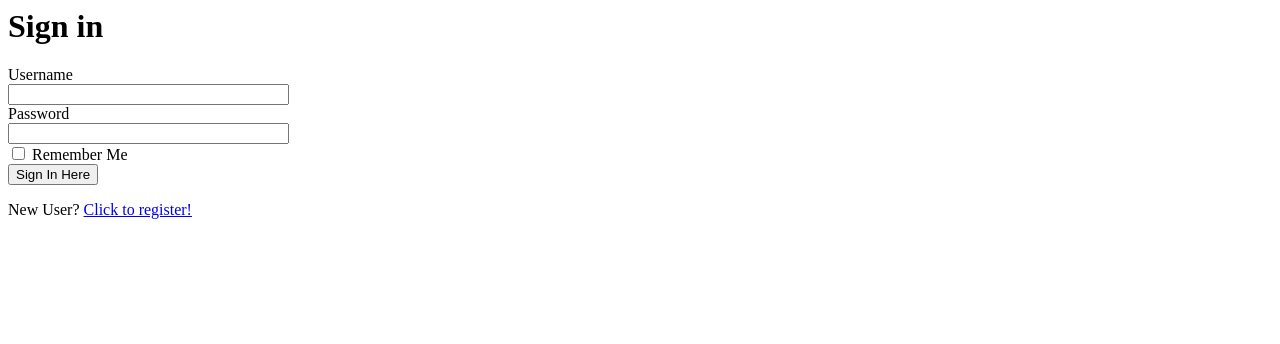
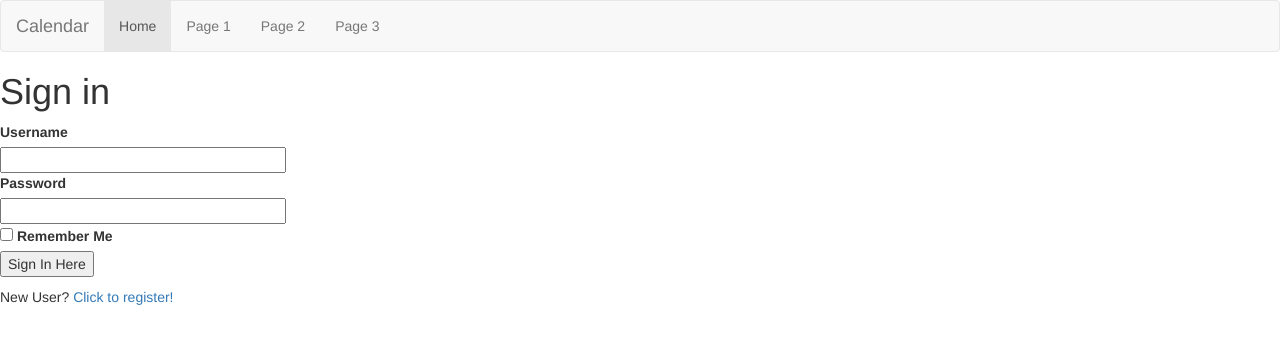
Before and after one commit to tkudupudi2/Scheduling-App, a Flask app: page /login in a window 1280 px wide. Shown: the top 344 px of the page. Run offline with Flask 2, Linux system fonts and the light colour scheme; some libraries are stand-ins or nearby versions.

Commit message:
Added Bootstrap and css link to Base

```diff
--- a/GroupProject/project/app_folder/templates/base.html
+++ b/GroupProject/project/app_folder/templates/base.html
@@ -1,9 +1,33 @@
 <html>
     <head>
         <title>Scheduling App</title>
+         <!-- Link to css file-->
+    <link rel= "stylesheet" type= "text/css" href= "{{ url_for('static',filename='css/css-layouts.css')}}">
+    <!-- Bootsrtap link -->
+    <link rel="stylesheet" href="https://maxcdn.bootstrapcdn.com/bootstrap/3.4.1/css/bootstrap.min.css">
+  <script src="https://ajax.googleapis.com/ajax/libs/jquery/3.4.1/jquery.min.js"></script>
+  <script src="https://maxcdn.bootstrapcdn.com/bootstrap/3.4.1/js/bootstrap.min.js"></script>
+    <meta charset="UTF-8">
     </head>
 
      <body>
+
+
+<nav class="navbar navbar-default">
+    <div class="container-fluid">
+      <div class="navbar-header">
+        <a class="navbar-brand" href="#">Calendar</a>
+      </div>
+      <ul class="nav navbar-nav">
+        <li class="active"><a href="#">Home</a></li>
+        <li><a href="#">Page 1</a></li>
+        <li><a href="#">Page 2</a></li>
+        <li><a href="#">Page 3</a></li>
+      </ul>
+    </div>
+  </nav>
+
+
         {% block content %} {% endblock %}
     </body>
 </html>
```
